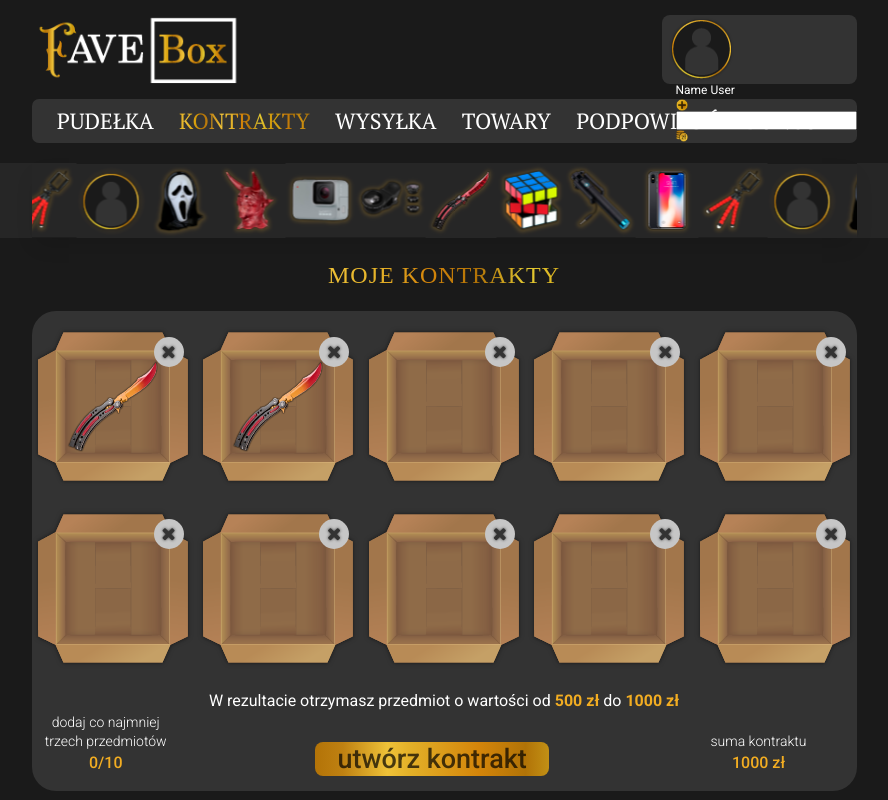
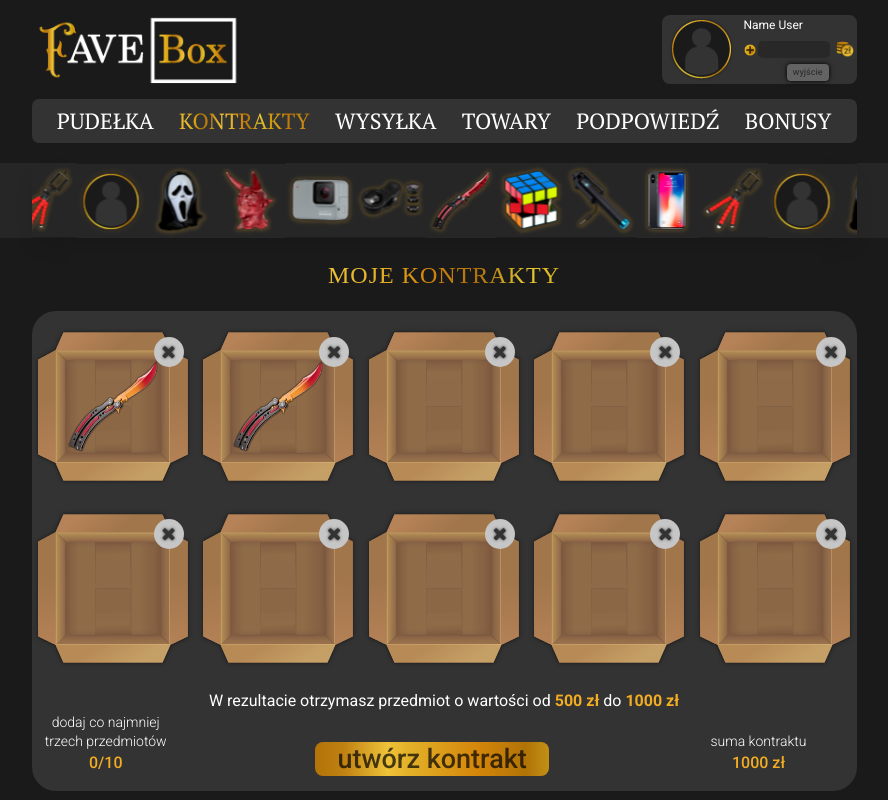
Before and after one commit to lshadowl123/favebox, a plain HTML site: page kontrakty.html in a window 1280 px wide. Shown: the top 800 px of the page, without its empty margins (196-1084 px from the left). Drawn offline with nearby package versions, Linux system fonts and the light colour scheme.

Commit message:
top profile

```diff
--- a/css/main.css
+++ b/css/main.css
@@ -1724,18 +1724,52 @@ footer {
   padding: 2px 0px 0 7px;
   border-radius: 8px;
 }
+.profile-money input {
+    width: 72px;
+    height: 17px;
+    border-radius: 5px;
+    background: #282828;
+    border: none;
+    display: inline-block;
+    vertical-align: middle;
+    color: #ffffff;
+    font-size: 13px;
+    text-align: right;
+    padding: 6px;
+}
+.profile-money a {
+    display: inline-block;
+    vertical-align: middle;
+}
+.btn-profile {
+    background: #636363;
+    color: #333333;
+    padding: 2px 6px;
+    font-size: 9px;
+    text-align: center;
+    border-radius: 4px;
+    font-weight: 500;
+    box-shadow: 0 0 5px #000;
+    float: right;
+    margin-right: 28px;
+    margin-top: 6px;
+}
 .my-avatar{
   width: 65px;
   height: 65px;
   float: left;
 }
-.avatar-name{
-  font-size: 12px;
-  float: right;
+.avatar-name {
+    font-size: 12px;
+    float: right;
+    width: 113px;
 }
 .avatar-name img{
   width: 12px;
   height: 12px;
+}
+.profile-money {
+    margin-top: 7px;
 }
 .kontrakty {
     background: #333333;
@@ -1880,6 +1914,17 @@ ul.info {
   background-image: url(../img/btn-up.png);
   margin-right: 14px;
 }
+.profile-zl {
+    background-image: url(../img/m-money.png);
+    width: 18px;
+    height: 16px;
+    float: right;
+    background-size: 18px;
+    background-repeat: no-repeat;
+    margin-right: 3px;
+    display: inline-block;
+    vertical-align: middle;
+}
 .btn-zl:hover, .btn-up:hover {
     transform: scale(1.17);
 }
--- a/kontrakty.html
+++ b/kontrakty.html
@@ -30,8 +30,8 @@
             <div class="profile-money">
               <a href="#"><img src="img/m-plus.png"></a>
               <input type="text" name="" value="">
-              <a href=""><img src="img/m-money.png"></a>
-              <a href="" class="btn-head-m">wejść</a>
+              <div class="profile-zl"></div>
+              <a href="" class="btn-profile">wyjście</a>
             </div>
           </div>
 
```
